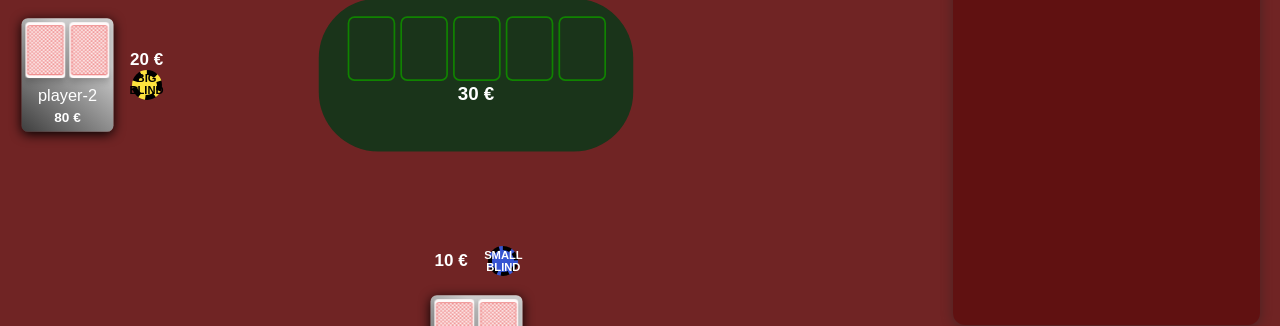
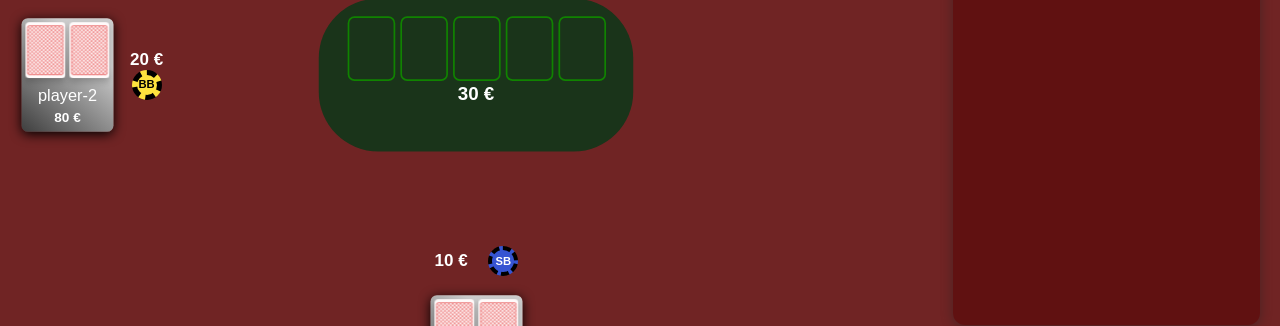
Before and after one commit to babakjalilian/poker, a React (Vite) app: page / in a window 1280 px wide. Both pictures are taken after a click on the element "play!". Shown: the part 285-611 px from the top of the page. Built offline with nearby package versions, Linux system fonts and the light colour scheme.

Commit message:
fix eslint errors

```diff
--- a/src/App.tsx
+++ b/src/App.tsx
@@ -1,12 +1,12 @@
 import { observer } from 'mobx-react';
 import React from 'react';
+import './App.scss';
 import Game from './components/game/Game';
 import Link from './components/link-button/Link';
 import Menu from './components/menu/Menu';
 import SwitchView from './components/switch-view/SwitchView';
 import SettingsContainer from './modules/SettingContainer';
 import { useStore } from './useStore';
-import './App.scss';
 
 const App: React.FC = observer(() => {
   const store = useStore();
--- a/src/components/game/player/Player.tsx
+++ b/src/components/game/player/Player.tsx
@@ -1,8 +1,8 @@
+import { observer } from 'mobx-react';
 import React from 'react';
 import type cardType from '../../../stores/Card';
 import Card from '../card/Card';
 import './Player.scss';
-import { observer } from 'mobx-react';
 
 interface PlayerProps {
   playerId: 0 | 1 | 2 | 3
@@ -48,8 +48,8 @@ const Player: React.FC<PlayerProps> = observer((
             </div>
             <div className="player-bet">
                 {sumOfPersonalBetsInThisRound} €
-                {isBigBlindPlayer && <div className='big-blind'>BIG BLIND</div>}
-                {isSmallBlindPlayer && <div className='small-blind'>SMALL BLIND</div>}
+                {isBigBlindPlayer && <div className='big-blind'>BB</div>}
+                {isSmallBlindPlayer && <div className='small-blind'>SB</div>}
             </div>
         </div>
   );
--- a/src/components/link-button/Link.tsx
+++ b/src/components/link-button/Link.tsx
@@ -13,7 +13,7 @@ const Link: React.FC<LinkProps> = ({ text, page, onPress }) => {
   const store = useStore();
   const handleClick = useCallback(() => {
     store.setCurrentPage(page);
-    onPress !== undefined && onPress();
+    onPress?.();
   }, []);
 
   return (
--- a/src/stores/Deck.ts
+++ b/src/stores/Deck.ts
@@ -17,7 +17,7 @@ export class Deck implements DeckType {
     makeAutoObservable(this);
   }
 
-    pickRandomCard(): Card {
+  pickRandomCard (): Card {
     const allCards = this.cards;
     const amountOfFreeCards = allCards.length;
     const randomCardIndex = Math.floor(Math.random() * (amountOfFreeCards - 1));
--- a/src/useStore.tsx
+++ b/src/useStore.tsx
@@ -5,14 +5,14 @@ let store: Store;
 
 const StoreContext = createContext<Store | undefined>(undefined);
 
-export function StoreProvider({ children }: { children: ReactNode }): JSX.Element {
+export function StoreProvider ({ children }: { children: ReactNode }): JSX.Element {
   // only create the store once ( store is a singleton)
   const rootStore = store ?? new Store();
 
   return <StoreContext.Provider value={rootStore}>{children}</StoreContext.Provider>;
 }
 
-export function useStore(): Store {
+export function useStore (): Store {
   const context = useContext(StoreContext);
   if (context === undefined) {
     throw new Error('useStore must be used within StoreProvider');
--- a/src/utils.tsx
+++ b/src/utils.tsx
@@ -64,6 +64,6 @@ export function getGameEventText (name: string, betAmount: number, betAction: BE
   }
 }
 
-function assertNever (betAction: never): never {
+function assertNever (betAction: string): never {
   throw new Error(`unsupported betAction: "${betAction}"`);
 }
--- a/tsconfig.json
+++ b/tsconfig.json
@@ -16,6 +16,6 @@
     "jsx": "react-jsx",
     "strictNullChecks": true
   },
-  "include": ["src"],
+  "include": ["src", "vite.config.ts"],
   "references": [{ "path": "./tsconfig.node.json" }]
 }
```
Also changed, not shown: src/stores/Players.ts (+14 -14 lines), vite.config.ts (+4 -6 lines), .eslintrc.cjs. Lines whose indentation alone changed are shown as unchanged.
